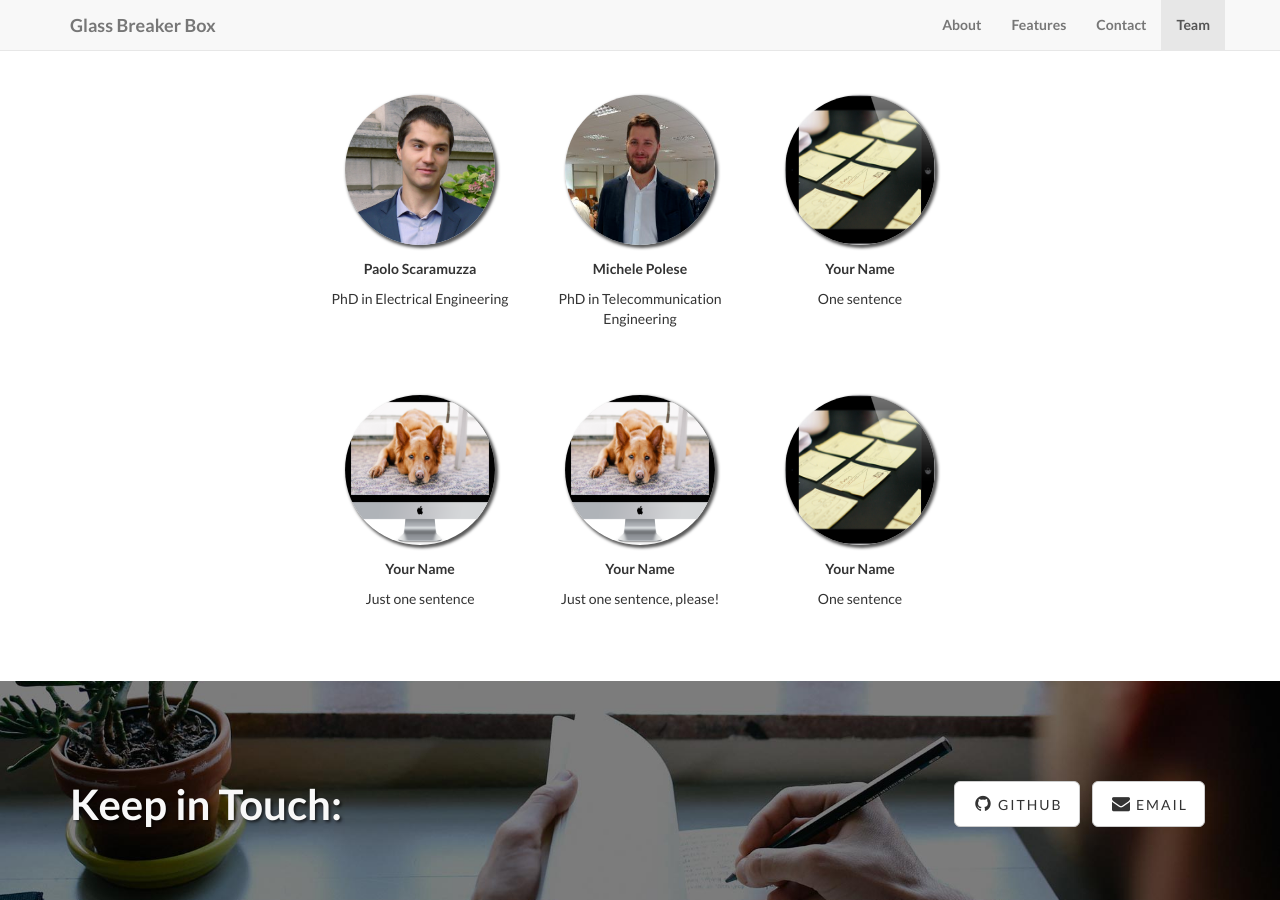
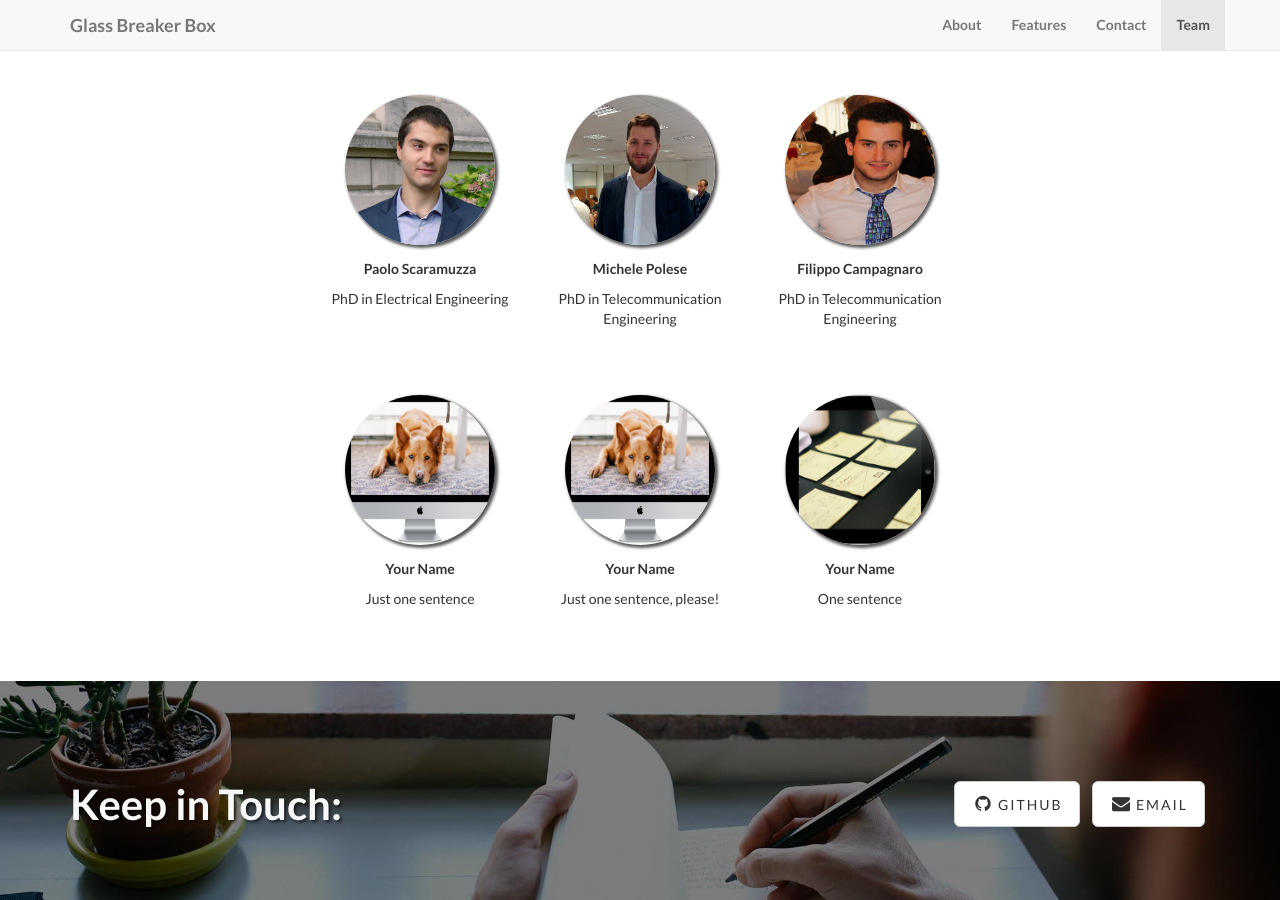
Before and after one commit to glassbreakerbox/glassbreakerbox.github.io, a Jekyll site: the page built from index.html, in a window 1280 px wide and 900 px high, scrolled down 1372 px. Built offline with Jekyll 4.4.1, drawn with Linux system fonts in a browser that asks for light colours.

Commit message:
members.yml: add Filippo Campagnaro

```diff
--- a/_data/members.yml
+++ b/_data/members.yml
@@ -18,9 +18,9 @@
   image: img/team/MP.png
   description: PhD in Telecommunication Engineering
 
-- name: Your Name
-  image: img/team/ipad.png
-  description: One sentence
+- name: Filippo Campagnaro
+  image: img/team/FC.jpg
+  description: PhD in Telecommunication Engineering
 
 - name: Your Name
   image: img/team/dog.png
```
Also changed, not shown: img/team/FC.jpg (added).
